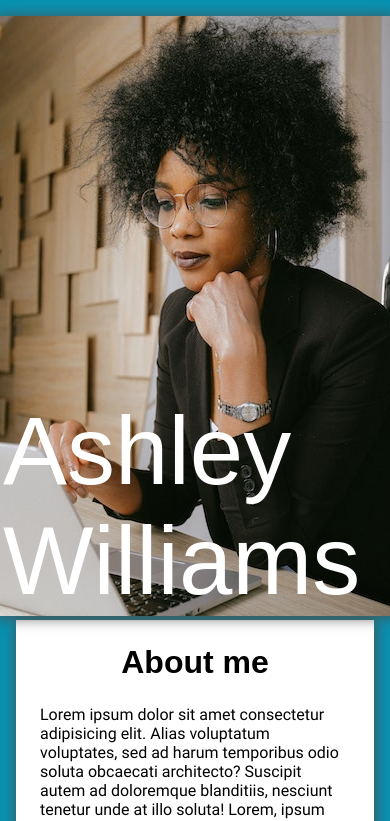
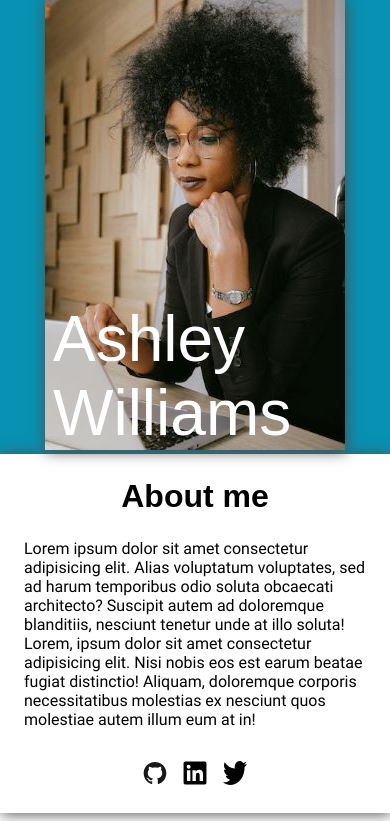
Before and after one commit to ahmedhanyh/personal-portfolio, a website: page index.html in a window 390 px wide. Shown: the top 821 px of the page. Drawn offline with Linux system fonts and the light colour scheme; a web font is replaced by a local one.

Commit message:
Fix issues
- Website was not responsive on screens narrower than 400px. Fixed this
  issue by adding media queries for those screen sizes and applying the
  necessary styles.
- Fix bug: Add a missing closing tag for .projects-cards <ul>.
- Remove default color styling for <a> elements.
- Rename image files.

```diff
--- a/css/style.css
+++ b/css/style.css
@@ -26,9 +26,8 @@ h3 {
 }
 
 header {
-  height: 100vh;
   background-color: rgb(8, 145, 178);
-  padding: 0 64px;
+  padding: 64px;
 
   display: flex;
   justify-content: center;
@@ -112,6 +111,16 @@ header {
   }
 }
 
+@media (max-width: 400px) {
+  header {
+    padding: 0;
+  }
+
+  .personal-picture h1 {
+    font-size: 4rem;
+  }
+}
+
 main {
   padding: 64px;
 }
@@ -156,6 +165,10 @@ ul {
 .details {
   padding: 12px 24px 64px;
   flex: 1;
+}
+
+a {
+  color: inherit;
 }
 
 .project-heading-and-links {
@@ -206,6 +219,12 @@ ul {
   main > h2 {
     margin: 16px 0;
     text-align: center;
+  }
+}
+
+@media (max-width: 400px) {
+  main {
+    padding: 8px 0;
   }
 }
 
--- a/index.html
+++ b/index.html
@@ -12,8 +12,12 @@
       <div class="personal-picture">
         <picture>
           <source
+            media="(max-width: 400px)"
+            srcset="img/personal-picture-cropped-sm.jpg"
+          />
+          <source
             media="(max-width: 600px)"
-            srcset="img/personal-picture-sm.jpg"
+            srcset="img/personal-picture-cropped.jpg"
           />
           <img src="img/personal-picture.jpg" alt="" />
         </picture>
@@ -71,9 +75,7 @@
           <div class="screenshot">screenshot of project</div>
           <div class="details">
             <div class="project-heading-and-links">
-              <h3 class="name">
-                Project name
-              </h3>
+              <h3 class="name">Project name</h3>
               <span>
                 <a href="#" aria-label="Read the source code">
                   <svg viewBox="0 0 128 128" aria-hidden="true">
@@ -108,9 +110,7 @@
           <div class="screenshot">screenshot of project</div>
           <div class="details">
             <div class="project-heading-and-links">
-              <h3 class="name">
-                Project name
-              </h3>
+              <h3 class="name">Project name</h3>
               <span>
                 <a href="#" aria-label="Read the source code">
                   <svg viewBox="0 0 128 128" aria-hidden="true">
@@ -145,9 +145,7 @@
           <div class="screenshot">screenshot of project</div>
           <div class="details">
             <div class="project-heading-and-links">
-              <h3 class="name">
-                Project name
-              </h3>
+              <h3 class="name">Project name</h3>
               <span>
                 <a href="#" aria-label="Read the source code">
                   <svg viewBox="0 0 128 128" aria-hidden="true">
@@ -182,9 +180,7 @@
           <div class="screenshot">screenshot of project</div>
           <div class="details">
             <div class="project-heading-and-links">
-              <h3 class="name">
-                Project name
-              </h3>
+              <h3 class="name">Project name</h3>
               <span>
                 <a href="#" aria-label="Read the source code">
                   <svg viewBox="0 0 128 128" aria-hidden="true">
@@ -219,9 +215,7 @@
           <div class="screenshot">screenshot of project</div>
           <div class="details">
             <div class="project-heading-and-links">
-              <h3 class="name">
-                Project name
-              </h3>
+              <h3 class="name">Project name</h3>
               <span>
                 <a href="#" aria-label="Read the source code">
                   <svg viewBox="0 0 128 128" aria-hidden="true">
@@ -256,9 +250,7 @@
           <div class="screenshot">screenshot of project</div>
           <div class="details">
             <div class="project-heading-and-links">
-              <h3 class="name">
-                Project name
-              </h3>
+              <h3 class="name">Project name</h3>
               <span>
                 <a href="#" aria-label="Read the source code">
                   <svg viewBox="0 0 128 128" aria-hidden="true">
@@ -289,7 +281,7 @@
             </p>
           </div>
         </li>
-      </div>
+      </ul>
     </main>
     <footer>
       <div class="contact-details">
@@ -303,7 +295,11 @@
           <p>Random Town, California 12345</p>
         </div>
         <div class="phone" aria-label="My phone number">
-          <svg style="width: 24px; height: 24px" viewBox="0 0 24 24" aria-hidden="true">
+          <svg
+            style="width: 24px; height: 24px"
+            viewBox="0 0 24 24"
+            aria-hidden="true"
+          >
             <path
               fill="currentColor"
               d="M20,15.5C18.8,15.5 17.5,15.3 16.4,14.9C16.3,14.9 16.2,14.9 16.1,14.9C15.8,14.9 15.6,15 15.4,15.2L13.2,17.4C10.4,15.9 8,13.6 6.6,10.8L8.8,8.6C9.1,8.3 9.2,7.9 9,7.6C8.7,6.5 8.5,5.2 8.5,4C8.5,3.5 8,3 7.5,3H4C3.5,3 3,3.5 3,4C3,13.4 10.6,21 20,21C20.5,21 21,20.5 21,20V16.5C21,16 20.5,15.5 20,15.5M5,5H6.5C6.6,5.9 6.8,6.8 7,7.6L5.8,8.8C5.4,7.6 5.1,6.3 5,5M19,19C17.7,18.9 16.4,18.6 15.2,18.2L16.4,17C17.2,17.2 18.1,17.4 19,17.4V19Z"
@@ -312,7 +308,11 @@
           555-555-5555
         </div>
         <div class="email" aria-label="My email">
-          <svg style="width: 24px; height: 24px" viewBox="0 0 24 24" aria-hidden="true">
+          <svg
+            style="width: 24px; height: 24px"
+            viewBox="0 0 24 24"
+            aria-hidden="true"
+          >
             <path
               fill="currentColor"
               d="M22 6C22 4.9 21.1 4 20 4H4C2.9 4 2 4.9 2 6V18C2 19.1 2.9 20 4 20H20C21.1 20 22 19.1 22 18V6M20 6L12 11L4 6H20M20 18H4V8L12 13L20 8V18Z"
@@ -354,7 +354,7 @@
         </div>
       </div>
       <picture>
-        <source media="(max-width: 1200px)" srcset="img/contact-sm.jpg" />
+        <source media="(max-width: 1200px)" srcset="img/contact-cropped.jpg" />
         <img
           src="img/contact.jpg"
           alt="Ashley Williams smiling while holding the phone"
```
Also changed, not shown: img/contact-cropped.jpg (renamed from img/contact-sm-cropped.jpg), img/contact-sm.jpg (deleted), img/personal-picture-cropped-sm.jpg (added), img/personal-picture-cropped.jpg (renamed from img/personal-picture-sm-cropped.jpg), img/personal-picture-sm.jpg (deleted).
